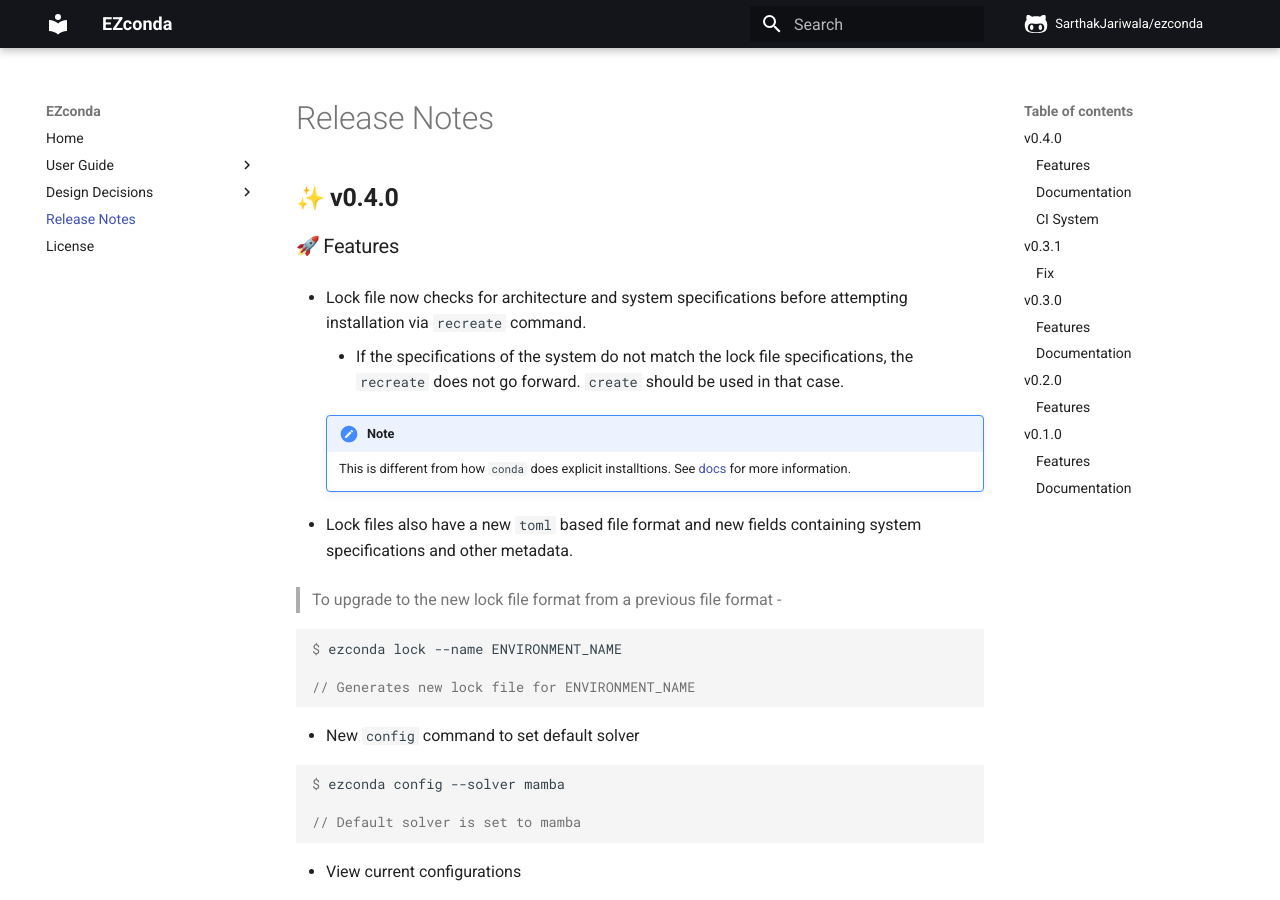
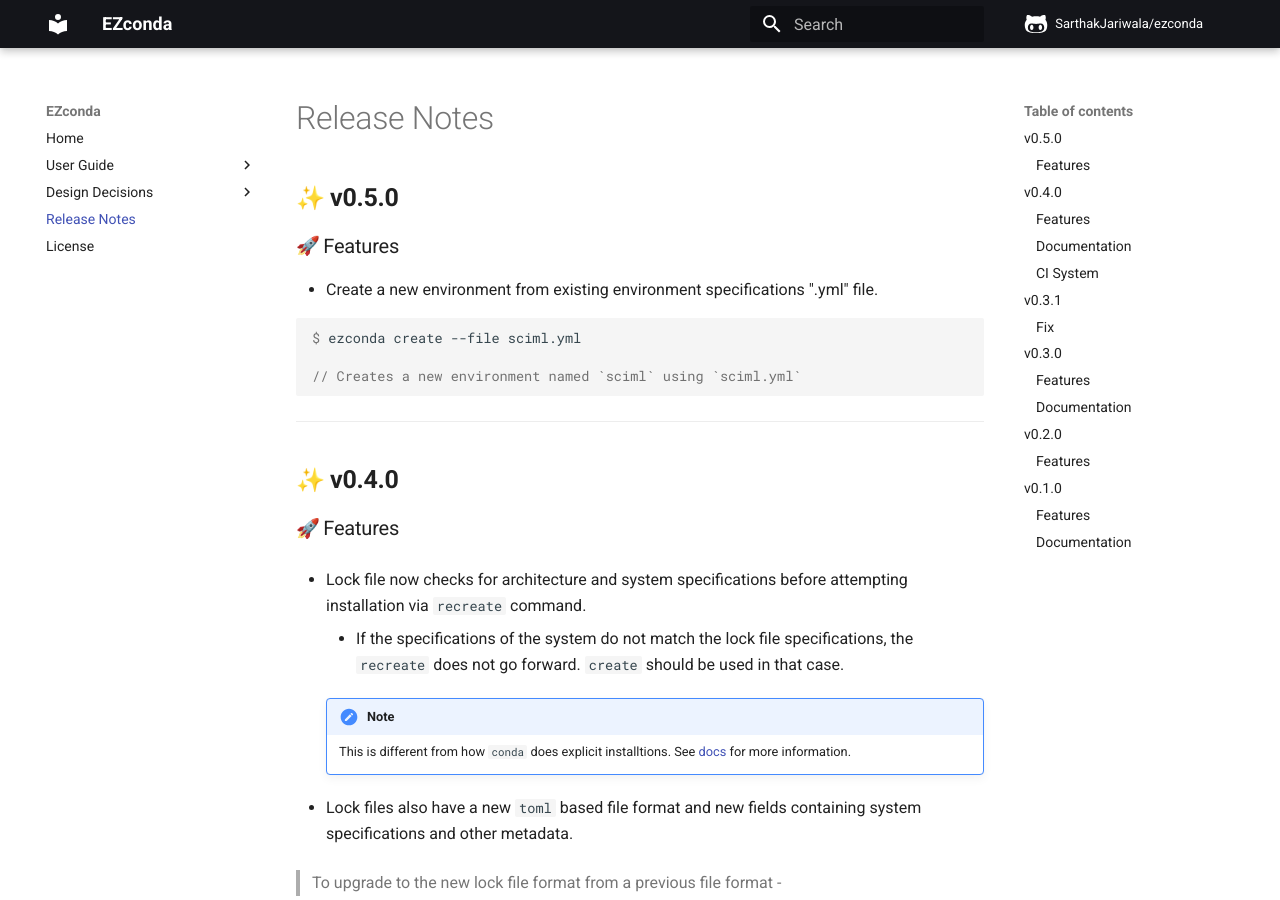
Before and after one commit to SarthakJariwala/ezconda, an MkDocs documentation site: the page built from docs/release_notes.md, in a window 1280 px wide and 900 px high. Built offline with MkDocs 1.6.1 and Material for MkDocs 9.7.7, drawn with Linux system fonts in a browser that asks for light colours; emoji names are drawn with the system emoji font; comment, search, counter and statistics services are not loaded.

Commit message:
add release notes for v0.5.0

````diff
--- a/docs/release_notes.md
+++ b/docs/release_notes.md
@@ -1,5 +1,22 @@
 # Release Notes
 
+
+## :sparkles: **v0.5.0**
+
+### :rocket: Features
+
+- Create a new environment from existing environment specifications ".yml" file.
+
+<div class="termy">
+
+```console
+$ ezconda create --file sciml.yml
+
+// Creates a new environment named `sciml` using `sciml.yml`
+```
+</div>
+
+---
 
 ## :sparkles: **v0.4.0**
 
````
